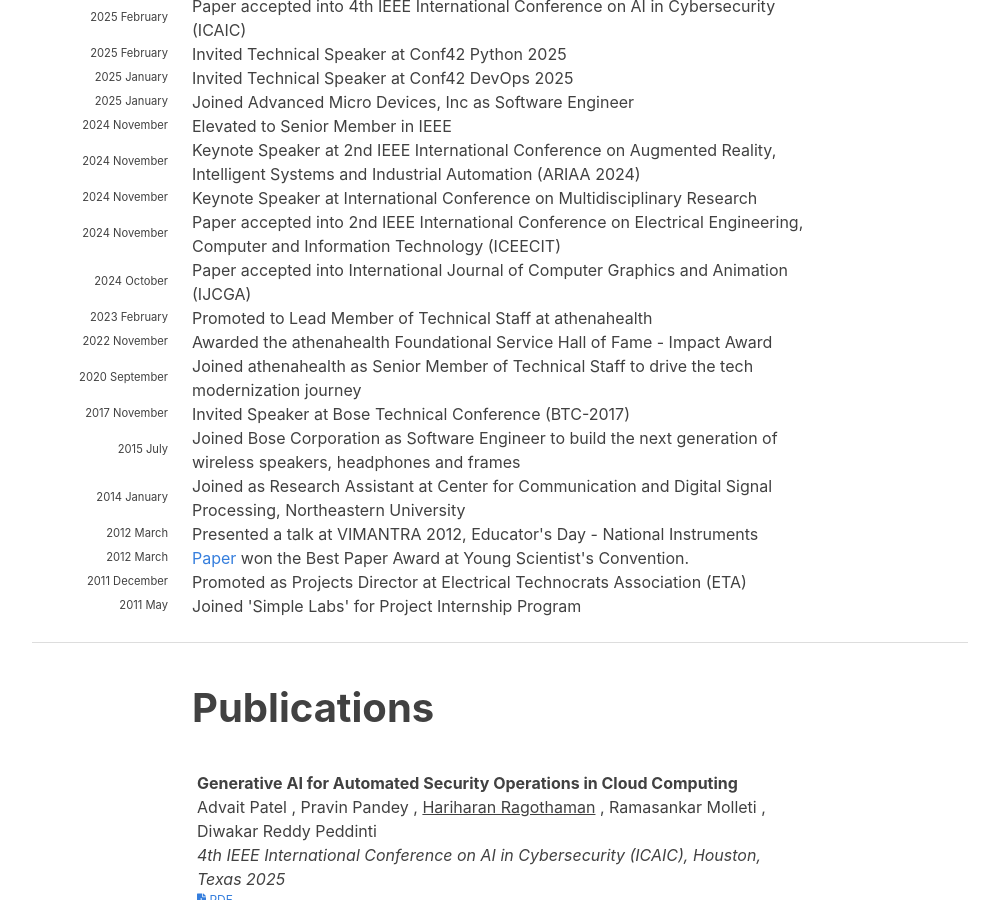
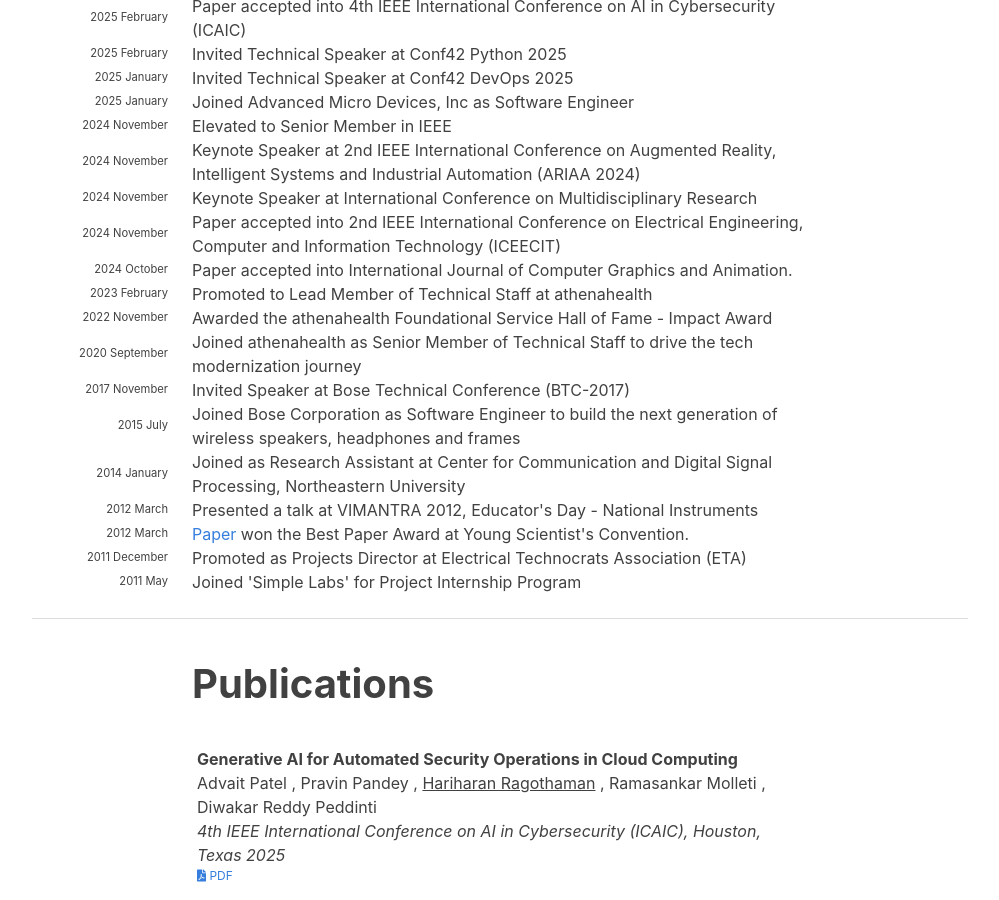
Before and after one commit to hariharanragothaman/hariharanragothaman.github.io, a Jekyll site: the page built from index.md, in a window 1280 px wide and 900 px high, scrolled down 964 px. Shown: the whole window, without its empty margins (140-1139 px from the left). Built offline with Jekyll 4.4.1, drawn with Linux system fonts in a browser that asks for light colours; nearby versions of some CDN libraries; some web fonts are replaced.

Commit message:
Polishes and Updates

```diff
--- a/_data/news.yaml
+++ b/_data/news.yaml
@@ -40,7 +40,7 @@
 
 - year: 2024
   year-extra: October
-  description: Paper accepted into International Journal of Computer Graphics and Animation (IJCGA)
+  description: Paper accepted into International Journal of Computer Graphics and Animation.
 
 - year: 2023
   year-extra: February
```
